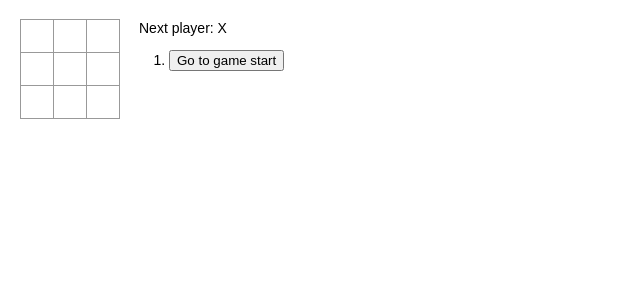
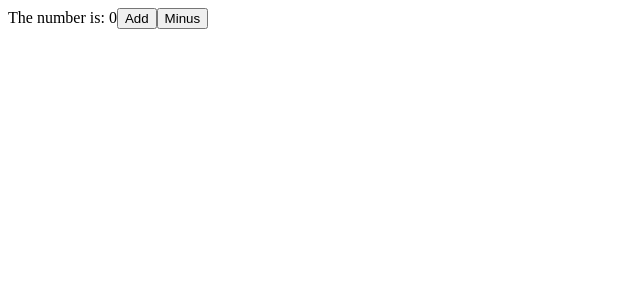
Before and after one commit to jello0097/movie-react-practice, a React (Create React App) app: page / in a window 1280 px wide. Shown: the top 300 px of the page, without its empty margins (0-640 px from the left). Built offline with nearby package versions, Linux system fonts and the light colour scheme.

Commit message:
feat : 리액트 연습

```diff
--- /dev/null
+++ b/src/App.js
@@ -0,0 +1,77 @@
+import React from 'react';
+
+class App extends React.Component{
+  state ={
+    count :0
+  };
+  add = () => {
+    this.setState(current => ({ count : current.count +1}));
+  };
+  minus =() =>{
+    this.setState(current => ({ count : current.count -1}));
+  }
+  render(){
+    return(
+      <div>
+        <hl>The number is: {this.state.count}</hl>
+        <button onClick={this.add}>Add</button>
+        <button onClick={this.minus}>Minus</button>
+      </div>
+    );
+  }
+}
+
+export default App;
+
+
+
+
+
+// const foodILike = [
+//   {
+//   id:1,
+//   name: "Kimchi",
+//   image: "https://kstory365.files.wordpress.com/2015/01/kimchi-01-cabbage.jpg",
+//   rating : 5
+//   },
+//   {
+//   id:2,
+//   name: "bulgogi",
+//   image: "https://www.google.com/search?q=%EB%B6%88%EA%B3%A0%EA%B8%B0&rlz=1C5CHFA_enKR902KR902&sxsrf=ALeKk02ziUIXmsNvR7TuYKh1cpJGpdpH8g:1593509047151&source=lnms&tbm=isch&sa=X&ved=2ahUKEwi-p87lm6nqAhVbUd4KHVSWBBUQ_AUoAXoECBgQAw&biw=1440&bih=701&dpr=2#imgrc=kjZoAmvHGo-KfM",
+//   rating :4.5
+//   },
+//   {
+//   id:3,
+//   name: "kimbap",
+//   image: "https://www.google.com/search?q=%EA%B9%80%EB%B0%A5&rlz=1C5CHFA_enKR902KR902&sxsrf=ALeKk03dn_nrK6M5JlKKfD5krm8w3qTmGQ:1593509069629&source=lnms&tbm=isch&sa=X&ved=2ahUKEwjqn6rwm6nqAhXDQN4KHYLUA4EQ_AUoAXoECBgQAw&biw=1440&bih=701#imgrc=Xz3xQoYZw3bqEM",
+//   rating : 3.8
+//   },
+//   {
+//   id:4,
+//   name: "samgyetang",
+//   image: "https://img.seoul.co.kr//img/upload/2019/07/25/SSI_20190725184016.jpg",
+//   rating : 2.9
+//   }
+// ]
+
+// function Food({name,picture,rating}){
+//   return <div>
+//      <h2>I like {name}</h2>
+//      <h4>{rating} / 5.0</h4>
+//      <img src ={picture}></img>
+//   </div>
+
+
+// }
+
+// function App() {
+//   return (
+//     <div className="App">
+//       {foodILike.map(dish => (
+//         <Food name= {dish.name} key={dish.id} picture={dish.image} rating ={dish.rating}/>
+//       ))}
+//     </div>
+//   );
+// }
+
+// export default App;
--- a/src/index.js
+++ b/src/index.js
@@ -1,136 +1,10 @@
 import React from 'react';
 import ReactDOM from 'react-dom/client';
-import './index.css';
+import App from './App';
 
-function Square(props) {
-    return (
-        <button className="square" onClick={props.onClick}>
-            {props.value}
-        </button>
-    );
-}
-
-class Board extends React.Component {
-    renderSquare(i) {
-        return (
-            <Square
-                value={this.props.squares[i]}
-                onClick={() => this.props.onClick(i)}
-            />
-        );
-    }
-
-    render() {
-        return (
-            <div>
-                <div className="board-row">
-                    {this.renderSquare(0)}
-                    {this.renderSquare(1)}
-                    {this.renderSquare(2)}
-                </div>
-                <div className="board-row">
-                    {this.renderSquare(3)}
-                    {this.renderSquare(4)}
-                    {this.renderSquare(5)}
-                </div>
-                <div className="board-row">
-                    {this.renderSquare(6)}
-                    {this.renderSquare(7)}
-                    {this.renderSquare(8)}
-                </div>
-            </div>
-        );
-    }
-}
-
-class Game extends React.Component{
-    constructor(props) {
-        super(props);
-        this.state = {
-            history: [
-                {
-                    squares: Array(9).fill(null),
-                }
-            ],
-            xIsNext: true,
-            stepNumber: 0,
-        }
-    }
-    handleClick(i) {
-        const history = this.state.history.slice(0, this.state.stepNumber + 1);
-        const current = history[history.length - 1];
-        const squares = current.squares.slice();
-
-        if (calculateWinner(squares) || squares[i])
-            return;
-        squares[i] = this.state.xIsNext ? 'X' : 'O';
-        this.setState({
-            history: history.concat([{
-                squares: squares
-            }]),
-            xIsNext: !this.state.xIsNext,
-            stepNumber: history.length
-        });
-    }
-
-    jumpTo(step) {
-        this.setState({
-            stepNumber: step,
-            xIsNext: (step % 2) === 0,
-        })
-    }
-
-    render() {
-        const history = this.state.history;
-        const current = history[this.state.stepNumber];
-        const winner = calculateWinner(current.squares);
-        const moves = history.map((stepHistory, step) => {
-            const desc = step ? `Go to move # ${step}` : `Go to game start`;
-            return (
-                <li key={step}>
-                    <button onClick={() => {this.jumpTo(step)}}>{desc}</button>
-                </li>
-            )
-        })
-
-        const status = winner ? `Winner: ${winner}` : `Next player: ${this.state.xIsNext ? 'X' : 'O'}`;
-        return (
-            <div className="game">
-                <div className="game-board">
-                    <Board
-                        squares={current.squares}
-                        onClick={(i) => {this.handleClick(i)}}
-                    />
-                </div>
-                <div className="game-info">
-                    <div>{status}</div>
-                    <ol>{moves}</ol>
-                </div>
-            </div>
-        );
-    }
-}
-
-const container = document.getElementById('root');
-const root = ReactDOM.createRoot(container);
-root.render(<Game/>);
-
-function calculateWinner(squares) {
-    const lines = [
-        [0, 1, 2],
-        [3, 4, 5],
-        [6, 7, 8],
-        [0, 3, 6],
-        [1, 4, 7],
-        [2, 5, 8],
-        [0, 4, 8],
-        [2, 4, 6],
-    ];
-    for (let i = 0; i < lines.length; i++) {
-        const [a, b, c] = lines[i];
-        if (squares[a] && squares[a] === squares[b] && squares[a] === squares[c]) {
-            return squares[a];
-        }
-    }
-    return null;
-}
+const root = ReactDOM.createRoot(document.getElementById('root'));
+root.render(
+  <React.StrictMode>
+    <App />
+  </React.StrictMode>
+);
```
Also changed, not shown: src/setupTests.js (added, +5 -0 lines), 1 other file (tests, documents, lock files or other folders).
